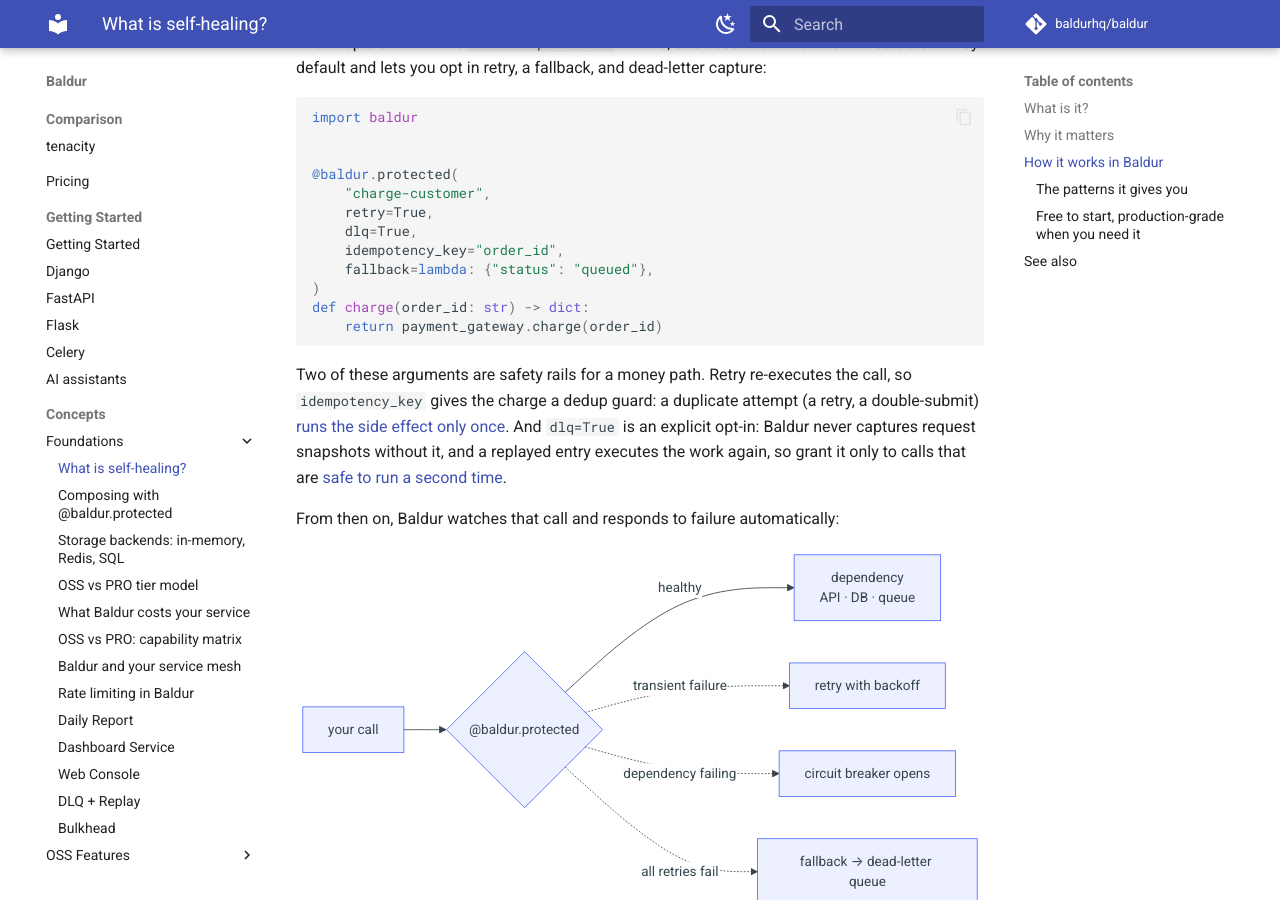
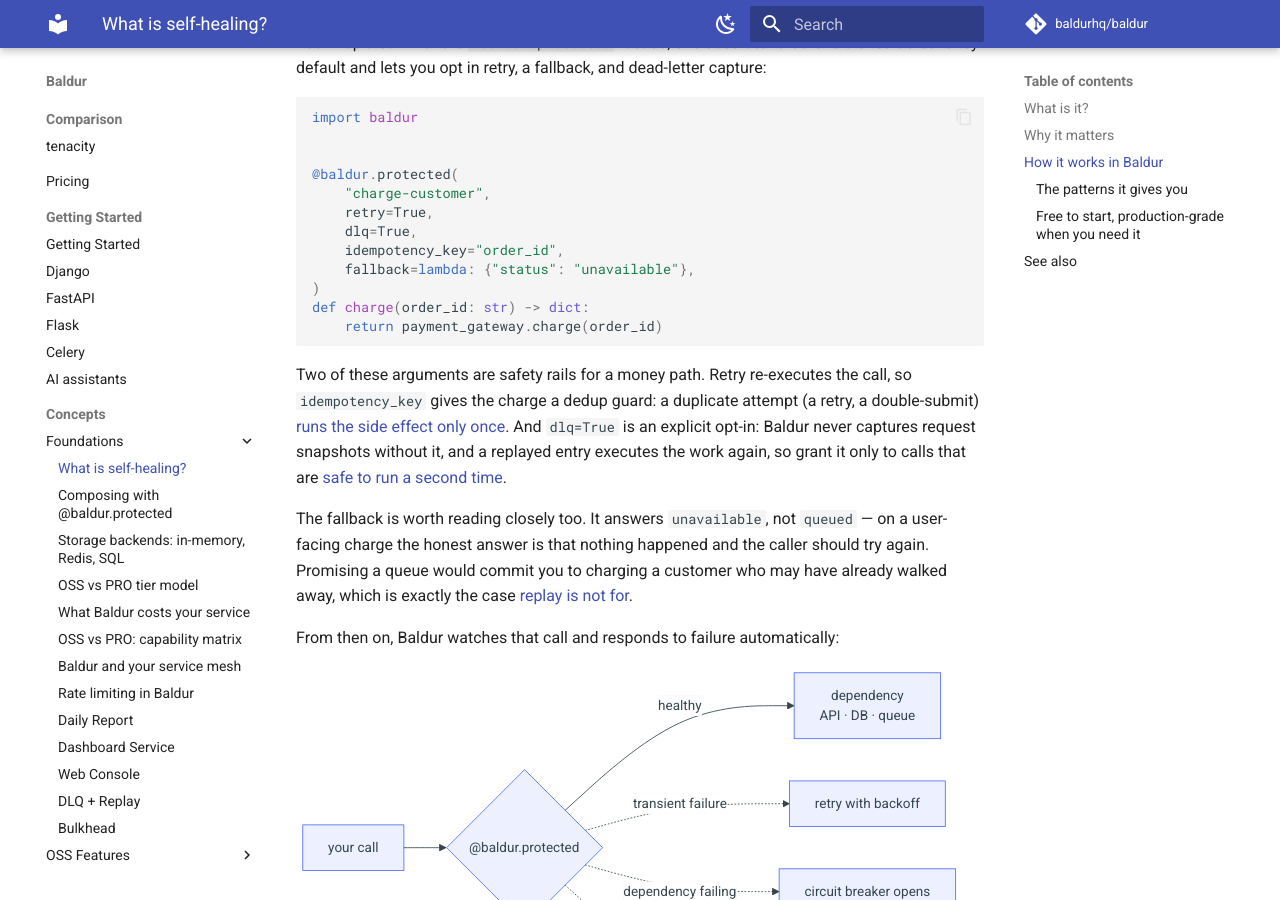
Before and after one commit to baldurhq/baldur, an MkDocs documentation site: the page built from docs/concepts/foundations/self-healing.md, in a window 1280 px wide and 900 px high, scrolled down 1269 px. Built offline with MkDocs 1.6.1 and Material for MkDocs 9.7.7, drawn with Linux system fonts in a browser that asks for light colours; comment, search, counter and statistics services are not loaded.

Commit message:
docs(concepts): answer unavailable, not queued, on a failed charge
A user-facing charge that fails must not promise the caller a queue: the
fallback would commit to charging a customer who may have already walked
away, which is exactly the case the DLQ replay guide rules out. Answer
unavailable so the caller retries instead.

The payment gateway stays the canonical failing dependency; only the
fallback value changes.

```diff
--- a/docs/concepts/foundations/self-healing.md
+++ b/docs/concepts/foundations/self-healing.md
@@ -53,7 +53,7 @@
     retry=True,
     dlq=True,
     idempotency_key="order_id",
-    fallback=lambda: {"status": "queued"},
+    fallback=lambda: {"status": "unavailable"},
 )
 def charge(order_id: str) -> dict:
     return payment_gateway.charge(order_id)
@@ -64,6 +64,11 @@
 [runs the side effect only once](../oss/idempotency.md). And `dlq=True` is an explicit opt-in:
 Baldur never captures request snapshots without it, and a replayed entry executes the work again,
 so grant it only to calls that are [safe to run a second time](dlq-replay.md).
+
+The fallback is worth reading closely too. It answers `unavailable`, not `queued` — on a
+user-facing charge the honest answer is that nothing happened and the caller should try again.
+Promising a queue would commit you to charging a customer who may have already walked away, which
+is exactly the case [replay is not for](dlq-replay.md).
 
 From then on, Baldur watches that call and responds to failure automatically:
 
```
Also changed, not shown: docs/concepts/foundations/composition.md (+1 -1 lines), docs/concepts/foundations/service-mesh.md (+3 -2 lines).
